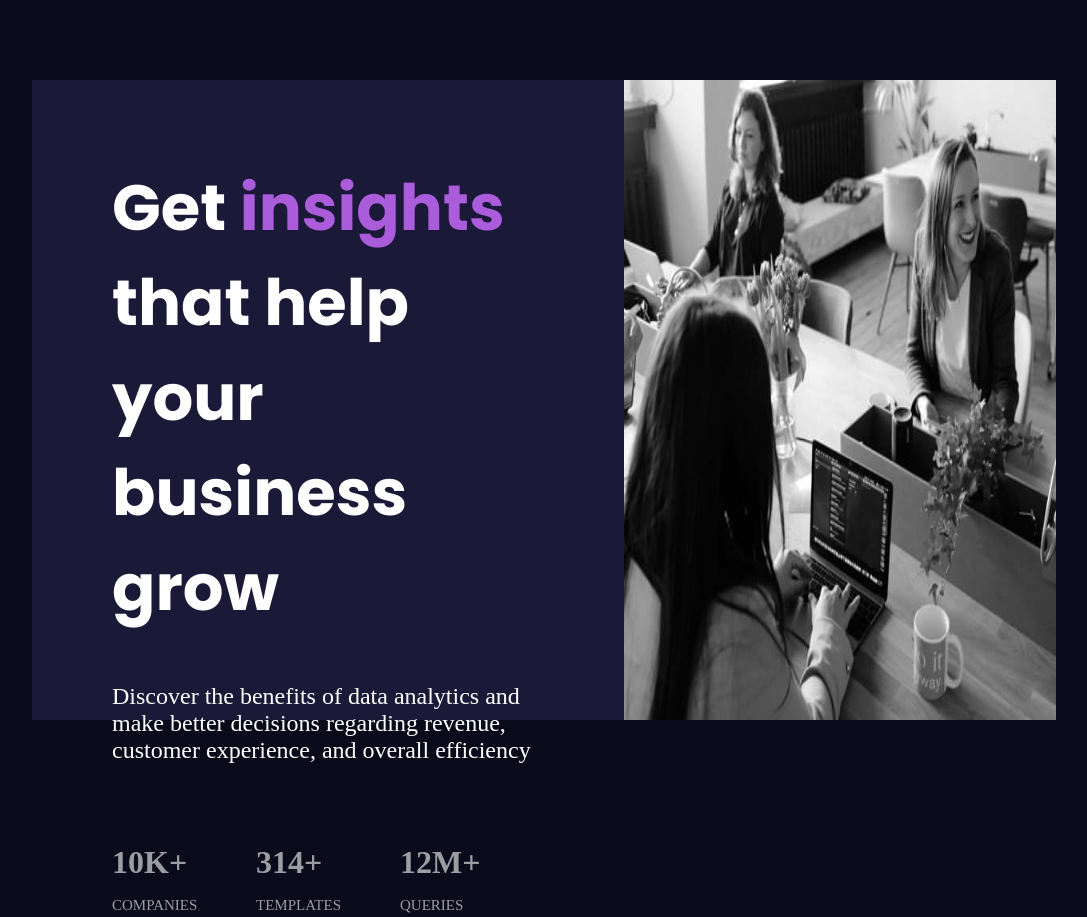
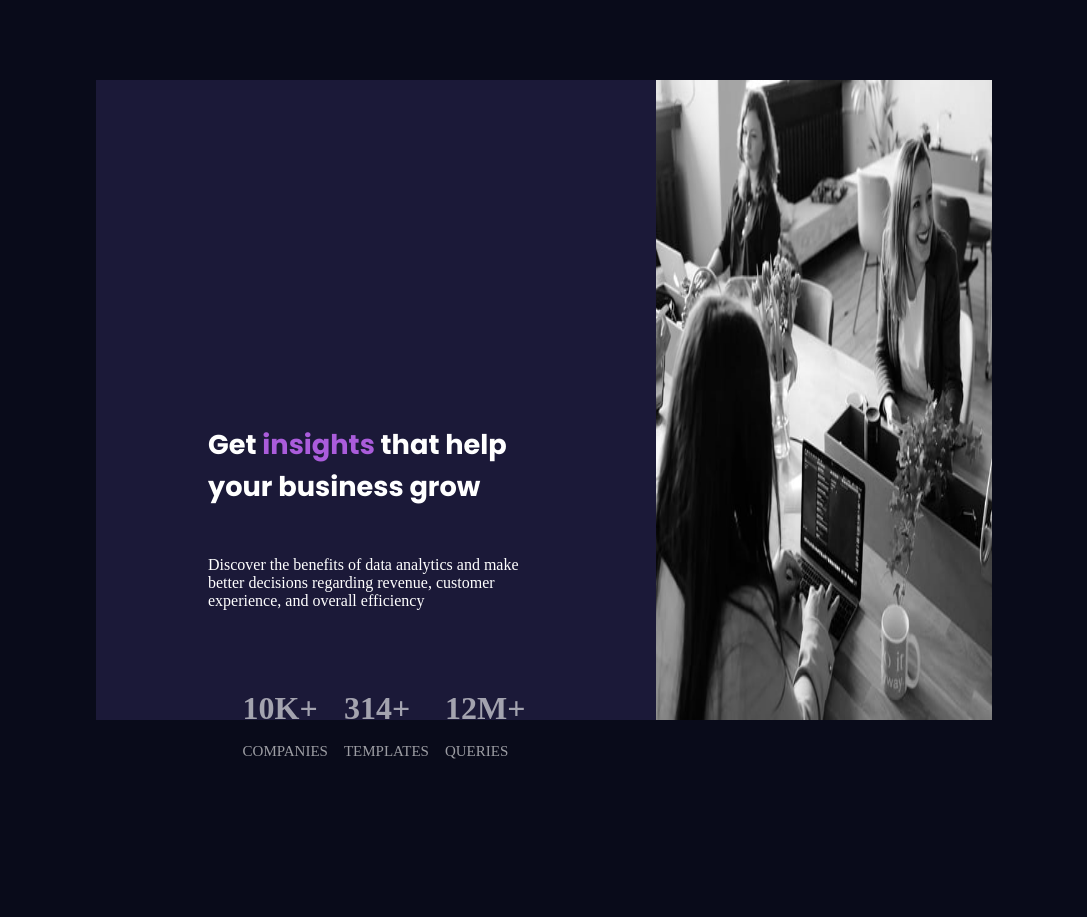
Before and after one commit to MatheusTomazz/stats-preview-card, a plain HTML site: page index.html in a window 1280 px wide. Shown: the whole page, without its empty margins (96-1183 px from the left). Drawn offline with Linux system fonts and the light colour scheme.

Commit message:
responsividade

```diff
--- a/style.css
+++ b/style.css
@@ -14,9 +14,9 @@ body{
      width: 100vw;
      height: 100vh;
      display: flex;
-    justify-content: center;
-    align-items: center;
-    font-size: 15px;
+     justify-content: center;
+     align-items: center;
+     font-size: 15px;
 }
 
 
@@ -75,13 +75,70 @@ main{
 
 .container--bg{
     width: 50%;
-    position: relative;
+
 
 }
 
 .container--bg img{
     width: 100%;
     height : 100%;
-    position: absolute;
+
 
 }
+
+/** responsividade */
+
+@media (min-width:1024px) and (max-width:1440px){
+    main{
+        width: 70%;
+        height: 70;
+    }
+
+    .container--text{
+        padding: 7rem;
+    }
+
+    .txt--title{
+        font-size: 2.2rem;
+    }
+
+    .txt--desc{
+        font-size: 1rem;
+    }
+
+
+}
+
+
+@media (min-width:768px) and (max-width:1023px){
+    main{
+        width: 50%;
+        height: 50%;
+        display: flex;
+        flex-direction: column;
+        justify-content: center;
+        align-items: center;
+    }
+    }
+
+    .container--text{
+        display: flex;
+        flex-direction: column;
+        justify-content: center;
+        align-items: center;
+    }
+
+    .txt--title{
+        font-size: 1.7rem;
+    }
+
+    .txt--desc{
+        font-size: 1rem;
+    }
+
+    .item{
+       margin-left: 1rem;
+    }
+
+
+}
```
